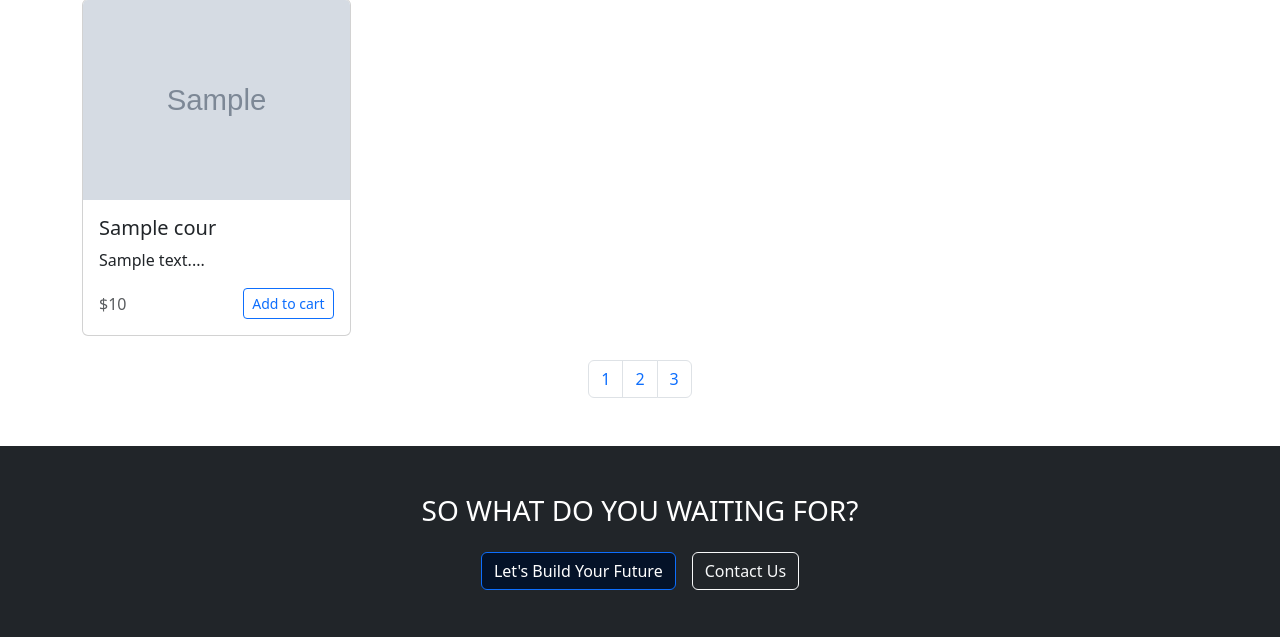
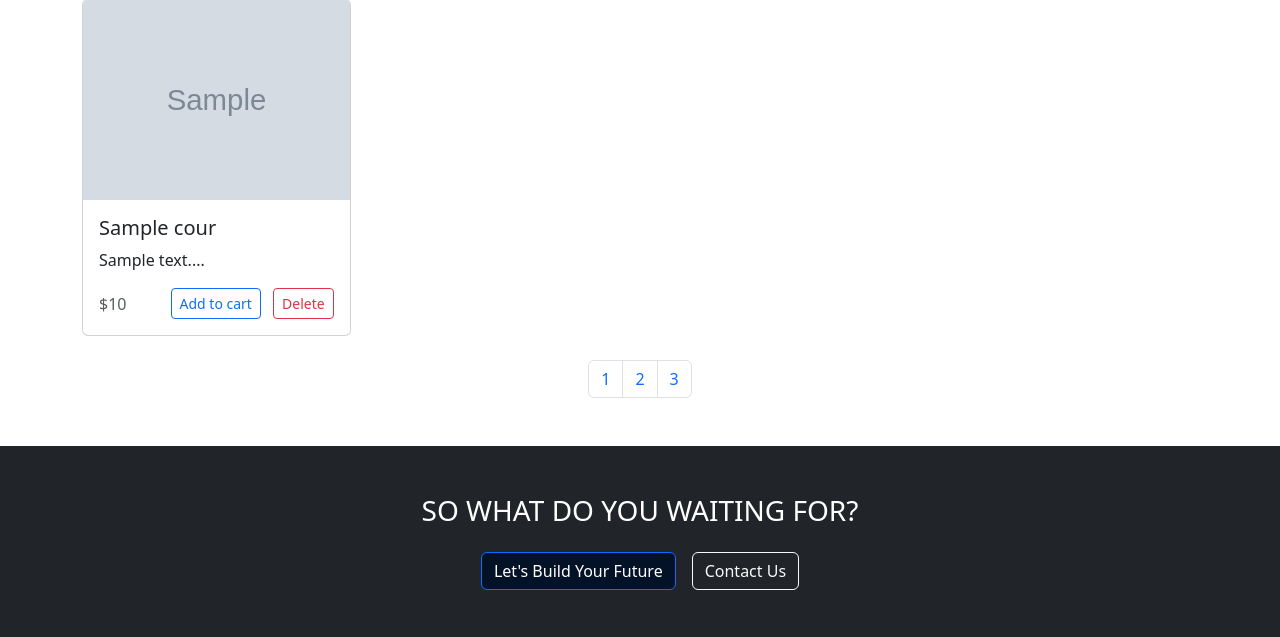
Before and after one commit to najim-el-guennouni/forsaTest, a Symfony app: template templates/main/index.html.twig in a window 1280 px wide. Shown: the part 175-812 px from the top of the page. Run offline with Twig, Linux system fonts and the light colour scheme; the template is opened without the code that fills it: most values are stand-ins (such as "Sample title", 1, 10 or a date in 2020); grey boxes marked "Sample" are stand-in pictures; style sheets or scripts are compiled from the project's sources; some libraries are stand-ins or nearby versions.

Commit message:
Add Delete Function

```diff
--- a/templates/main/index.html.twig
+++ b/templates/main/index.html.twig
@@ -70,10 +70,13 @@
 						<div class="card-body d-flex flex-column">
 							<h5 class="card-title">{{ cour.title }}</h5>
 							<p class="card-text">{{ cour.description|slice(0, 50) ~ '...' }}</p>
-							<div class="mt-auto d-flex justify-content-between align-items-center">
-								<span class="text-muted">${{ cour.price }}</span>
-								<a href="#" class="btn btn-outline-primary btn-sm">Add to cart</a>
-							</div>
+						<div class="mt-auto d-flex justify-content-between align-items-center">
+                    <span class="text-muted">${{ cour.price }}</span>
+                    <div>
+                        <a href="#" class="btn btn-outline-primary btn-sm me-2">Add to cart</a>
+                        <a href="{{ path('course_delete', {id: cour.id}) }}" class="btn btn-outline-danger btn-sm">Delete</a>
+                    </div>
+                </div>
 						</div>
 					</div>
 				</div>
```
Also changed, not shown: src/Controller/MainController.php (+10 -2 lines).
